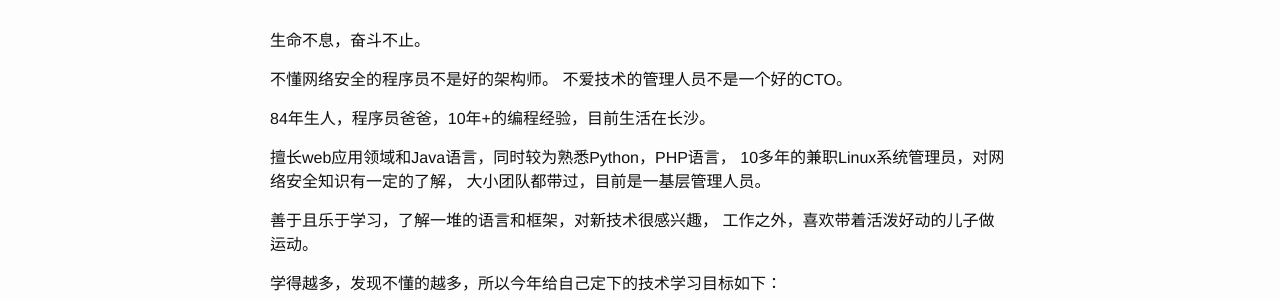
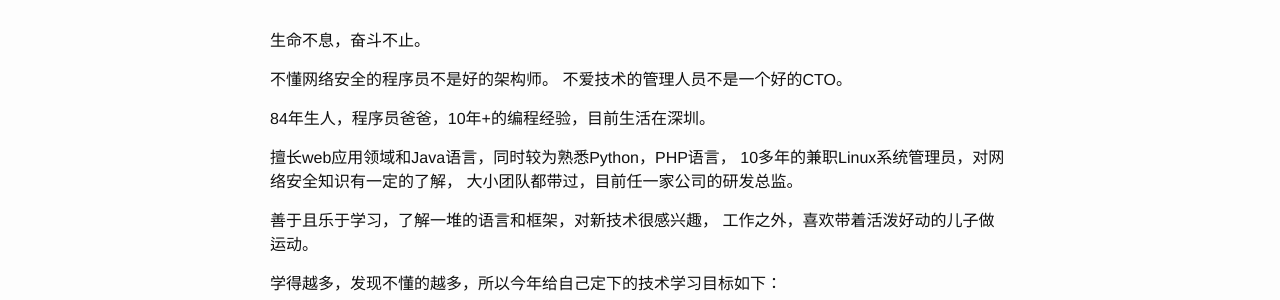
Before and after one commit to vulcan/vulcan.github.io, a Jekyll site: the page built from about.md, in a window 1280 px wide. Shown: the part 135-435 px from the top of the page. Built offline with Jekyll 4.4.1, drawn with Linux system fonts in a browser that asks for light colours.

```diff
--- a/about.md
+++ b/about.md
@@ -8,11 +8,11 @@ permalink: /about/
 不懂网络安全的程序员不是好的架构师。
 不爱技术的管理人员不是一个好的CTO。
 
-84年生人，程序员爸爸，10年+的编程经验，目前生活在长沙。
+84年生人，程序员爸爸，10年+的编程经验，目前生活在深圳。
 
 擅长web应用领域和Java语言，同时较为熟悉Python，PHP语言，
 10多年的兼职Linux系统管理员，对网络安全知识有一定的了解，
-大小团队都带过，目前是一基层管理人员。
+大小团队都带过，目前任一家公司的研发总监。
 
 善于且乐于学习，了解一堆的语言和框架，对新技术很感兴趣，
 工作之外，喜欢带着活泼好动的儿子做运动。
```
Also changed, not shown: _posts/2015-09-16-beaggressive.md (added, +45 -0 lines).
